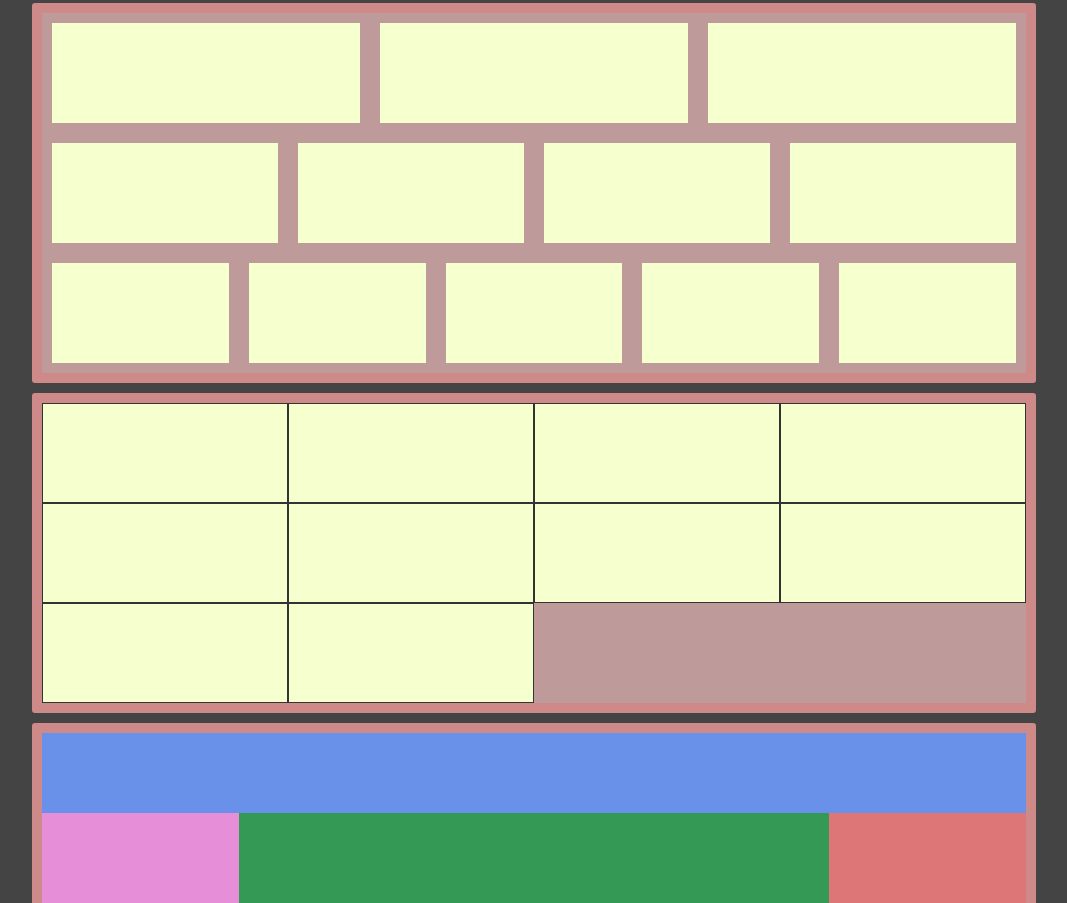
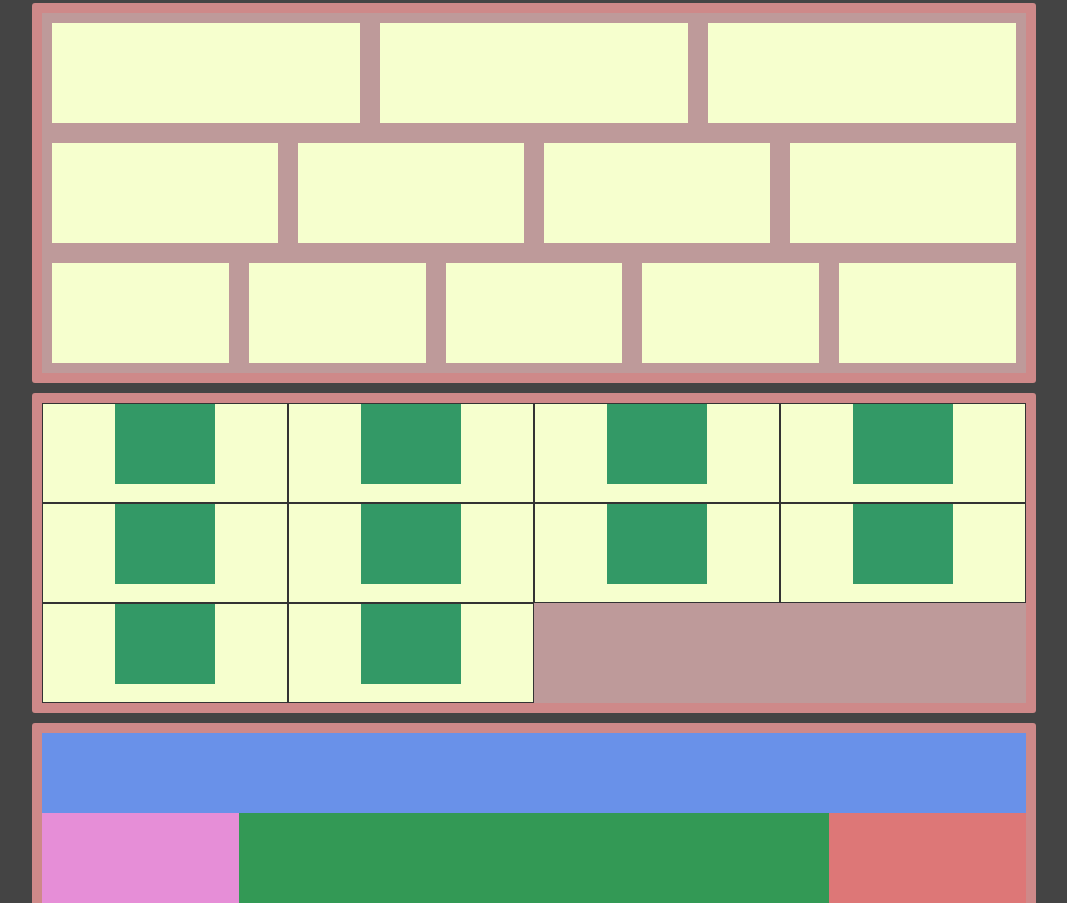
Before and after one commit to octopustail/flex-demo, a plain HTML site: page index.html in a window 1280 px wide. Shown: the part 2367-3270 px from the top of the page, without its empty margins (106-1173 px from the left). Drawn offline with Linux system fonts and the light colour scheme.

Commit message:
增加了注释

```diff
--- a/css/demo.css
+++ b/css/demo.css
@@ -117,8 +117,9 @@ flex-wrap属性
 }
 
 /* 一个absolute的例子*/
+
 .demo5 .son{
-
+    position: relative;
     width:300px;
     height:300px;
 }
@@ -126,7 +127,6 @@ flex-wrap属性
 .demo5 .pos-absolute{
     background: #fff;
     position: absolute;
-    left: 40%;
 }
 
 /* grid */
@@ -144,6 +144,14 @@ flex-wrap属性
 这里有一个知识点是box-sizng的设置。content-box的尺寸就是内容的尺寸，不包括padding和border。这样以来设置百分比的时候就会有问题。
 所以使用border-box， 尺寸为内容尺寸+padding+border。设置百分比的时候计算就会方便一点。另一方面，如果有margin的值的话，设置百分比的时候也需要考虑margin的值。
 */
+.inside{
+    height:80px;
+    width: 100px;
+    background:#396;
+    box-sizing: border-box;
+    margin: 0 auto;
+
+}
 @media (max-width: 480px){
 .demo7 .vater{
     display: flex;
@@ -167,6 +175,7 @@ flex-wrap属性
     .demo7 .son{
         margin:0;
         height:100px;
+        width: 100px;
         width: 25%;
         border: 1px solid #333;
         box-sizing: border-box;
--- a/index.html
+++ b/index.html
@@ -96,16 +96,16 @@
         </div>
         <div class="content demo7">
             <div class="vater">
-                <div class="son"></div>
-                <div class="son"></div>
-                <div class="son"></div>
-                <div class="son"></div>
-                <div class="son"></div>
-                <div class="son"></div>
-                <div class="son"></div>
-                <div class="son"></div>
-                <div class="son"></div>
-                <div class="son"></div>
+                <div class="son"><div class="inside"></div></div>
+                <div class="son"><div class="inside"></div></div>
+                <div class="son"><div class="inside"></div></div>
+                <div class="son"><div class="inside"></div></div>
+                <div class="son"><div class="inside"></div></div>
+                <div class="son"><div class="inside"></div></div>
+                <div class="son"><div class="inside"></div></div>
+                <div class="son"><div class="inside"></div></div>
+                <div class="son"><div class="inside"></div></div>
+                <div class="son"><div class="inside"></div></div>
             </div>
         </div>
         <div class="content demo8">
```
Also changed, not shown: 1 other file.
